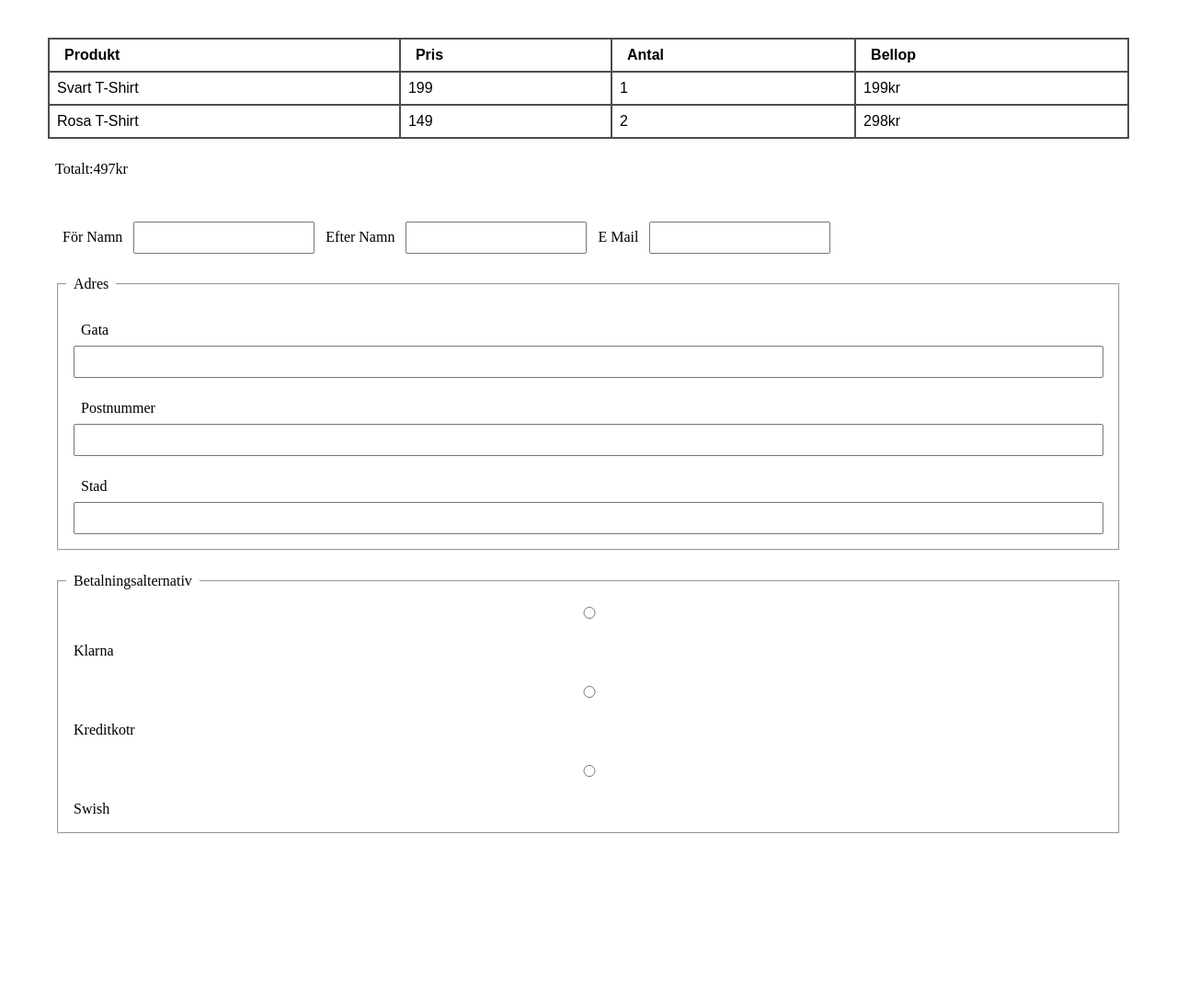
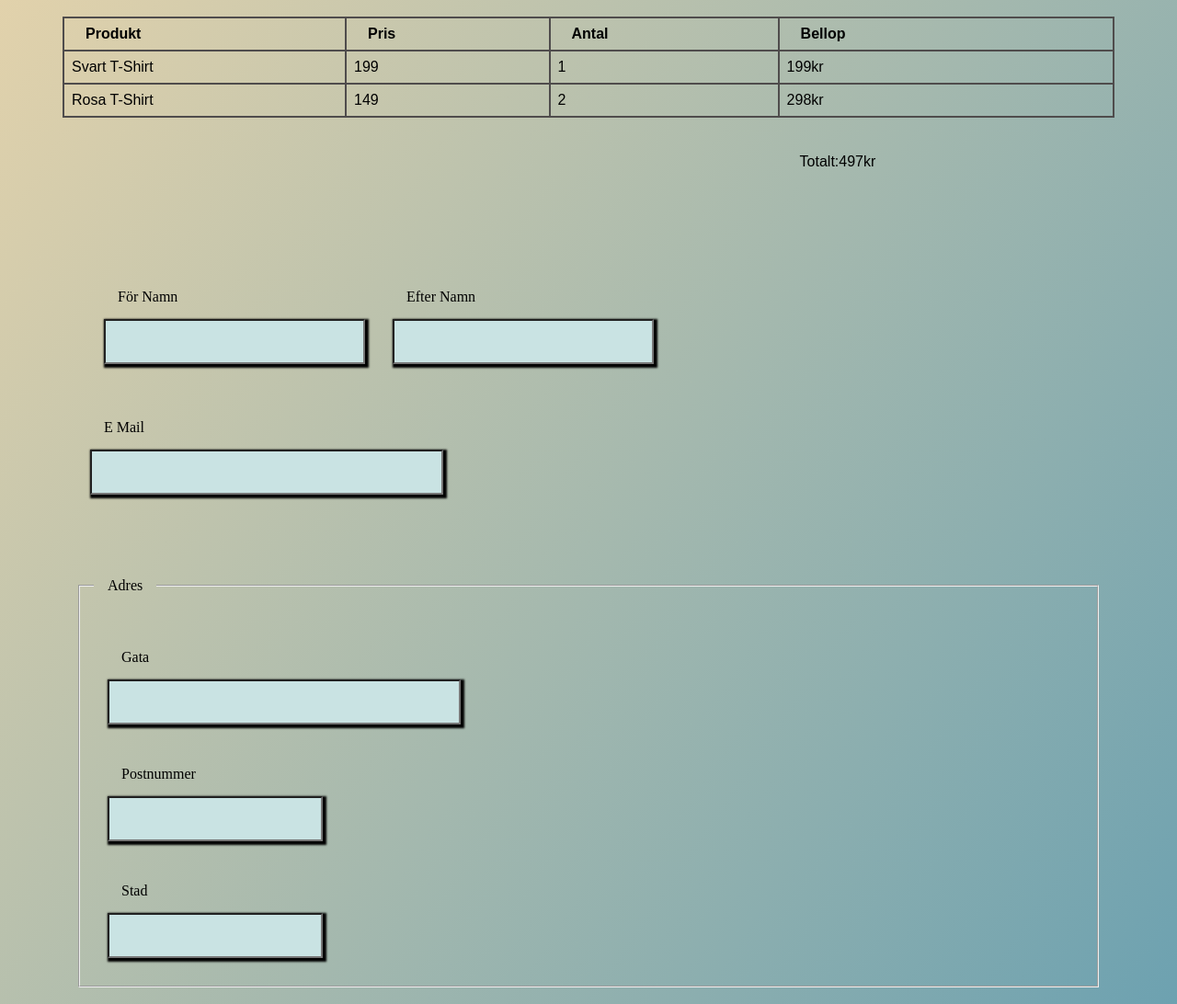
Before and after one commit to SerzatDemirer/FREAKY-FASHION-inl-mningsuppgift-2, a plain HTML site: page checkout.html in a window 1280 px wide. Shown: the part 313-1405 px from the top of the page at 92% size. Before the commit the page ends 1280 px from the top, so only its background shows below. Drawn offline with Linux system fonts and the light colour scheme.

Commit message:
checkout.html&css files added & index.html&css files modified

```diff
--- a/checkout.html
+++ b/checkout.html
@@ -6,7 +6,9 @@
     <meta http-equiv="X-UA-Compatible" content="IE=edge">
     <meta name="viewport" content="width=device-width, initial-scale=1.0">
     <link rel="stylesheet" href="./css/checkout.css">
-    <title>Document</title>
+    <link rel="icon" type="image/shutterstock"
+        href="https://image.shutterstock.com/image-vector/tshirt-icon-600w-448726378.jpg">
+    <title>KASSA-FREAKY-FASHION</title>
 </head>
 
 <body>
@@ -15,75 +17,99 @@
             <h2>Kassan</h2>
         </div>
 
-        <section class="main-box-1">
+        <div class="main-box-1">
 
             <table class="cart">
-                <tr>
+                <tr class="row-1">
                     <th><strong>Produkt</strong></th>
                     <th><strong>Pris</strong></th>
                     <th><strong>Antal</strong></th>
                     <th><strong>Bellop</strong></th>
                 </tr>
-                <tr>
+                <tr class="row-2">
                     <td>Svart T-Shirt</td>
                     <td>199</td>
                     <td>1</td>
                     <td>199kr</td>
 
                 </tr>
-                <tr>
+                <tr class="row-3">
                     <td>Rosa T-Shirt</td>
                     <td>149</td>
                     <td>2</td>
                     <td>298kr</td>
                 </tr>
+                <tr class="row-4">
+                    <td></td>
+                    <td></td>
+                    <td></td>
+                    <td>
+                        <p>Totalt:497kr</p>
+                    </td>
+                </tr>
             </table>
-            <p>Totalt:497kr</p>
-        </section>
-        <section class="main-box-2">
+
+        </div>
+        <div class="main-box-2">
             <form action="/action_page.php">
-                <label for="Firs Name">För Namn</label>
-                <input type="text" id="fname" name="firstname">
-
-                <label for="Last Name">Efter Namn</label>
-                <input type="text" id="lname" name="lastname">
-
-                <label for="e-mail">E Mail</label>
-                <input type="email" id="e-mail" name="email">
-
+                <div id="name">
+                    <div class="input1">
+                        <label for="firstname">För Namn</label>
+                        <input type="text" id="firstname" name="firstname">
+                    </div>
+                    <div class="input2">
+                        <label for="lastname">Efter Namn</label>
+                        <input type="text" id="lastname" name="lastname">
+                    </div>
+                </div>
+                <div class="input3">
+                    <label for="e-mail">E Mail</label>
+                    <input type="email" id="e-mail" name="email">
+                </div>
             </form>
-            <section class="main-box-3">
+        </div>
+        <div class="main-box-3">
+            <form action="adres">
                 <fieldset>
                     <legend>Adres</legend>
                     <div class="street">
-                        <label for="Street">Gata</label>
-                        <input type="text" id="street">
+                        <label for="street">Gata</label>
+                        <input type="text" id="street" maxlength="50">
                     </div>
                     <div class="postnumber">
-                        <label for="Postnumber">Postnummer</label>
+                        <label for="postnumber">Postnummer</label>
                         <input type="number" id="postnumber">
                     </div>
                     <div class="city">
-                        <label for="City">Stad</label>
-                        <input type="text" id="city">
+                        <label for="city">Stad</label>
+                        <input type="text" id="city" maxlength="60">
                     </div>
                 </fieldset>
-            </section>
-            <section class="main-box-4">
+            </form>
+        </div>
+        <div class="main-box-4">
+            <form action="payement">
                 <fieldset>
                     <legend>Betalningsalternativ</legend>
-                    <input type="radio" id="html" name="fav_language" value="HTML">
-                      <label for="html">Klarna</label>
-                      <input type="radio" id="css" name="fav_language" value="CSS">
-                      <label for="css">Kreditkotr</label>
-                      <input type="radio" id="javascript" name="fav_language" value="JavaScript">
-                      <label for="javascript">Swish</label>
+                    <div>
+                        <input type="radio" name="payement" id="klarna">
+                        <label for="klarna">Klarna</label>
+                    </div>
+                    <div>
+                        <input type="radio" name="payement" id="kreditkort">
+                        <label for="kreditkort">Kreditkort</label>
+                    </div>
+                    <div>
+                        <input type="radio" name="payement" id="swish">
+                        <label for="swish">Swish</label>
+                    </div>
+                </fieldset>
+            </form>
+        </div>
+        <div class="main-box-5">
+            <input type="submit" name="köpnu" id="buynow" onclick="" value="KÖP NU">
+        </div>
 
-                </fieldset>
-            </section>
-
-
-        </section>
     </main>
 </body>
 
--- a/css/checkout.css
+++ b/css/checkout.css
@@ -1,34 +1,26 @@
 * {
-    padding: 8px;
+    padding: 15px;
 }
 
+
 body {
-    padding: 20px;
+    background-image: linear-gradient(to bottom right, rgb(238, 215, 171), rgb(91, 154, 177));
 }
 
 .kassan {
     display: flex;
     justify-content: center;
-    font-size: 4em;
+    font-size: 3em;
 }
 
-.main-box-2 {
-    display: flex;
-    flex-direction: column;
+input {
+
+    background-color: rgb(201, 227, 227);
+    box-shadow: 2px 2px 2px 2px;
 }
 
-.main-box-3>fieldset {
-    display: flex;
-    flex-direction: column;
-}
-
-.main-box-4>fieldset {
-    display: flex;
-    flex-direction: column;
-}
-
-.cart {
-    border: 1px solid black;
+#buynow {
+    padding: 10px 50px 10px 50px;
 }
 
 table {
@@ -43,6 +35,81 @@ th {
     text-align: left;
     padding: 8px;
 }
+
+
+.row-4 td {
+
+    border: none;
+}
+
+.row-4 {
+    border-collapse: none;
+}
+
+.main-box-2 {
+    display: flex;
+    flex-direction: column;
+}
+
+.main-box-3>fieldset {
+    display: flex;
+    flex-direction: column;
+}
+
+#street {
+    width: 350px;
+}
+
+#postnumber {
+    width: 200px;
+}
+
+#city {
+    width: 200px;
+}
+
+#name {
+    display: flex;
+}
+
+.input1 {
+    display: flex;
+    flex-direction: column;
+}
+
+.input2 {
+    display: flex;
+    flex-direction: column;
+}
+
+.input3 {
+    display: flex;
+    flex-direction: column;
+}
+
+#firstname {
+    width: 250px;
+}
+
+#lastname {
+    width: 250px;
+}
+
+#e-mail {
+
+    width: 350px;
+}
+
+
+.main-box-4>fieldset {
+    display: flex;
+    flex-direction: column;
+}
+
+/* table {
+    border: 1px solid black;
+} */
+
 
 .street {
     display: flex;
@@ -59,3 +126,15 @@ th {
     flex-direction: column;
 
 }
+
+.main-box-5 {
+    display: flex;
+    justify-content: center;
+    margin-top: 30px;
+}
+
+.main-box-5 button {
+    padding: 10px 50px 10px 50px;
+    background-color: darkcyan;
+    box-shadow: 2px 2px 2px 2px;
+}
--- a/css/index.css
+++ b/css/index.css
@@ -1,10 +1,5 @@
- /** {
-     border: 1px solid black;
- }
- */
-
  body {
-     background-image: linear-gradient(to bottom right, rgb(238, 215, 171), rgb(114, 154, 168));
+     background-image: linear-gradient(to bottom right, rgb(238, 215, 171), rgb(98, 148, 166));
  }
 
  .site-crown {
@@ -32,8 +27,13 @@
  }
 
  .search-header input {
+     border: none;
      border-radius: 10px;
      width: 200px;
+ }
+
+ .search-header input:focus {
+     outline: none;
  }
 
  .shopping-cart-icon {
@@ -128,6 +128,12 @@
 
  }
 
+ .popular img {
+     width: 200px;
+     height: 300px;
+ }
+
+
  h2 {
      display: grid;
      justify-content: center;
@@ -169,9 +175,11 @@
      margin-right: 15px;
  }
 
-
-
- nav>ul>p {
+ nav>p {
+     display: flex;
+     flex-direction: row;
+     justify-content: flex-start;
+     margin-left: 35px;
      font-size: 2em;
  }
 
```
Also changed, not shown: index.html (+28 -27 lines).
